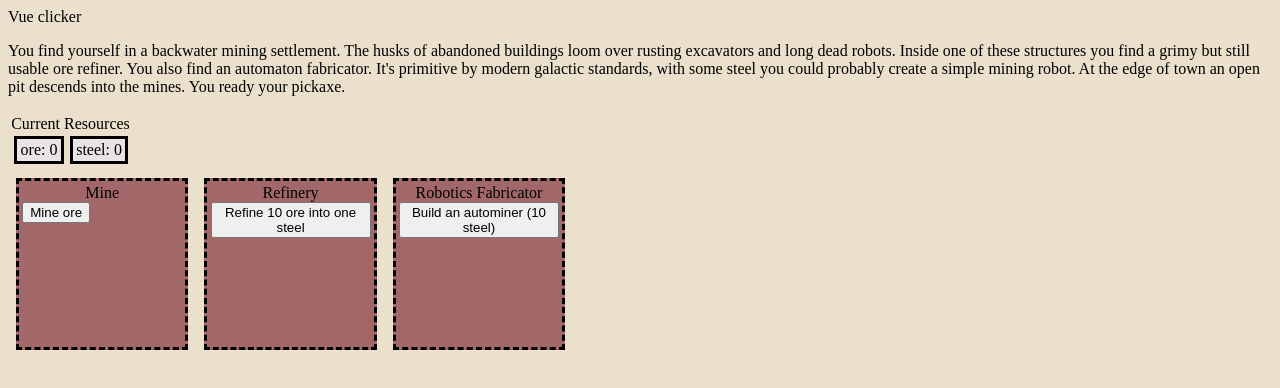
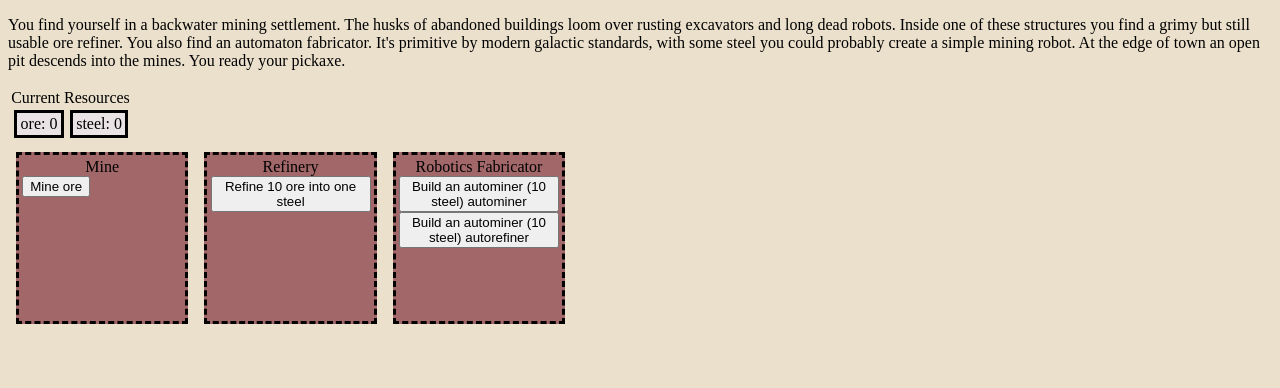
Before and after one commit to michaelwhittemore/vue-clicker-game, a Vue app: page / in a window 1280 px wide. Shown: the top 388 px of the page. Built offline with nearby package versions, Linux system fonts and the light colour scheme.

Commit message:
generic buy automaton

```diff
--- a/src/App.vue
+++ b/src/App.vue
@@ -5,16 +5,13 @@ import { stateStorage } from './typescript/stateStorage';
 import GenerateResourceButton from './components/GenerateResourceButton.vue';
 import ResourceDisplay from './components/ResourceDisplay.vue';
 import AutomatonDisplay from './components/AutomatonDisplay.vue';
-import BuyAutoHelper from './components/BuyAutoHelper.vue';
+import BuyAutomaton from './components/BuyAutomaton.vue';
 import LocationComponent from './components/LocationComponent.vue';
 import RefineButton from './components/RefineButton.vue';
 
 </script>
 
 <template>
-  <header>
-    Vue clicker
-  </header>
   <p>
     <!-- This could probably have a flavor text component - we will need it to change over time -->
     You find yourself in a backwater mining settlement. The husks of abandoned buildings loom over
@@ -39,7 +36,8 @@ import RefineButton from './components/RefineButton.vue';
       </LocationComponent>
 
       <LocationComponent :location-name="'Robotics Fabricator'">
-        <BuyAutoHelper />
+        <BuyAutomaton :automaton-type="'autominer'"/>
+        <BuyAutomaton :automaton-type="'autorefiner'"/>
       </LocationComponent>
     </div>
 
--- a/src/components/BuyAutoHelper.vue
+++ /dev/null
@@ -1,24 +0,0 @@
-<script setup lang="ts">
-import { stateStorage } from '@/typescript/stateStorage';
-// This should probably have some props (like resource type)
-const onClickHandler = () => {
-    // need to check if we have enough resources
-    // Eventually we will have some object with data on prices are requirements
-    if (stateStorage.resources.steel < 10 ){
-        console.warn('This should be a warning somewhere')
-
-    }
-   stateStorage.automatons.autoMiners++;
-   stateStorage.resources.steel -= 10;
-}
-</script>
-
-<template>
-    <button @click="onClickHandler"> Build an autominer (10 steel) </button>
-</template>
-
-<style>
-button {
-    /* background-color: red */
-}
-</style>
--- /dev/null
+++ b/src/components/BuyAutomaton.vue
@@ -0,0 +1,31 @@
+<script setup lang="ts">
+import { stateStorage } from '@/typescript/stateStorage';
+import type { validAutomatons } from '@/typescript/gameTypes';
+// Maybe we don't need to pass in anything other than the type?
+// Can do the logic here
+// Conditionally render (I need to figure out when we can display them)
+const props = defineProps<{
+    automatonType: validAutomatons,
+}>()
+const onClickHandler = () => {
+    // need to check if we have enough resources
+    // Eventually we will have some object with data on prices are requirements
+    if (stateStorage.resources.steel < 10) {
+        console.warn('This should be a warning somewhere')
+
+    }
+    stateStorage.automatons.autoMiners++;
+    stateStorage.resources.steel -= 10;
+}
+</script>
+
+<template>
+    <button @click="onClickHandler"> Build an autominer (10 steel) {{ automatonType }}</button>
+
+</template>
+
+<style>
+button {
+    /* background-color: red */
+}
+</style>
--- /dev/null
+++ b/src/typescript/gameTypes.ts
@@ -0,0 +1,3 @@
+// Might want to rename this file
+export type validAutomatons = 'autominer' | 'autorefiner';
+// need resource types
```
Also changed, not shown: 1 other file (tests, documents, lock files or other folders).
